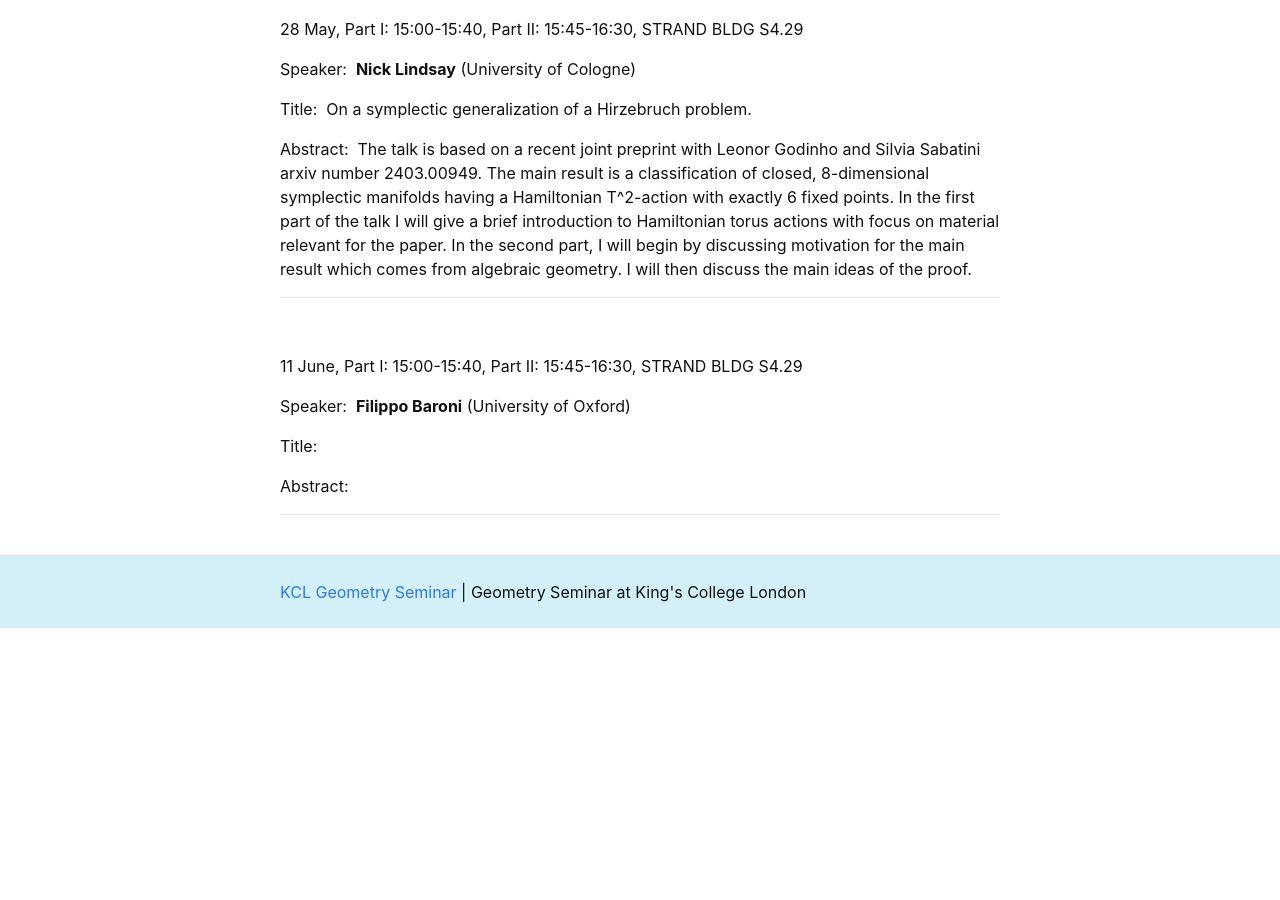
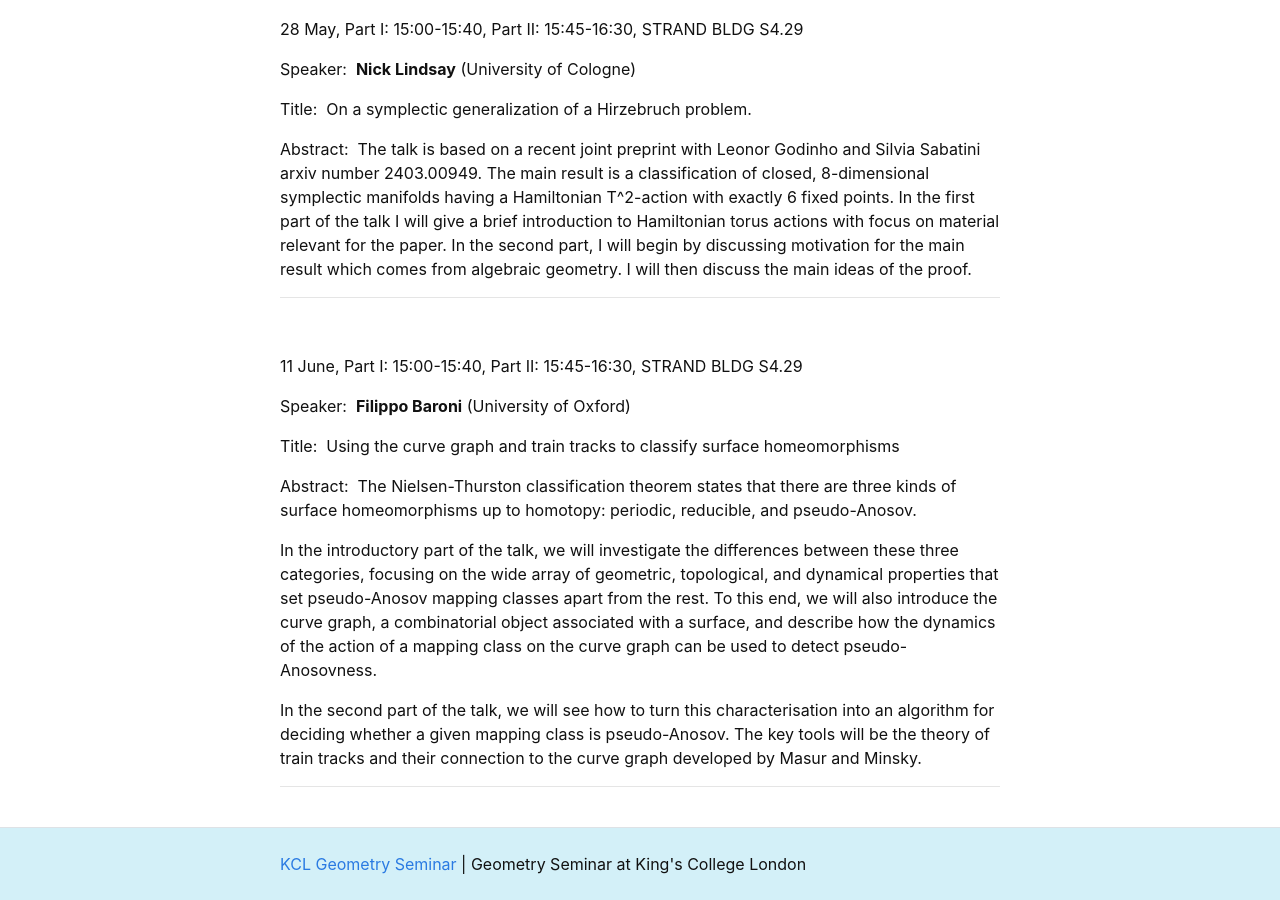
Before and after one commit to kcl-geometry-seminar/kcl-geometry-seminar.github.io, a Jekyll site: the page built from pages/index.md, in a window 1280 px wide and 900 px high, scrolled down 2541 px. Built offline with Jekyll 4.4.1, drawn with Linux system fonts in a browser that asks for light colours; a script that is not in the unit is left out; before the commit the page ends 3169 px from its top, so only the background shows below that.

Commit message:
Update index.md
Added title and abstract for Baroni's talk

```diff
--- a/pages/index.md
+++ b/pages/index.md
@@ -101,9 +101,14 @@ Abstract:&nbsp; The talk is based on a recent joint preprint with Leonor
 
 Speaker:&nbsp; **Filippo Baroni** (University of Oxford)
 
-Title:&nbsp;
+Title:&nbsp; Using the curve graph and train tracks to classify surface homeomorphisms
 
-Abstract:&nbsp;
+Abstract:&nbsp; The Nielsen-Thurston classification theorem states that there are three kinds of surface homeomorphisms up to homotopy: periodic, reducible, and pseudo-Anosov.
+
+In the introductory part of the talk, we will investigate the differences between these three categories, focusing on the wide array of geometric, topological, and dynamical properties that set pseudo-Anosov mapping classes apart from the rest. To this end, we will also introduce the curve graph, a combinatorial object associated with a surface, and describe how the dynamics of the action of a mapping class on the curve graph can be used to detect pseudo-Anosovness.
+
+In the second part of the talk, we will see how to turn this characterisation into an algorithm for deciding whether a given mapping class is pseudo-Anosov. The key tools will be the theory of train tracks and their connection to the curve graph developed by Masur and Minsky.
+
 
 
 ---------------------------------------------------------
```
